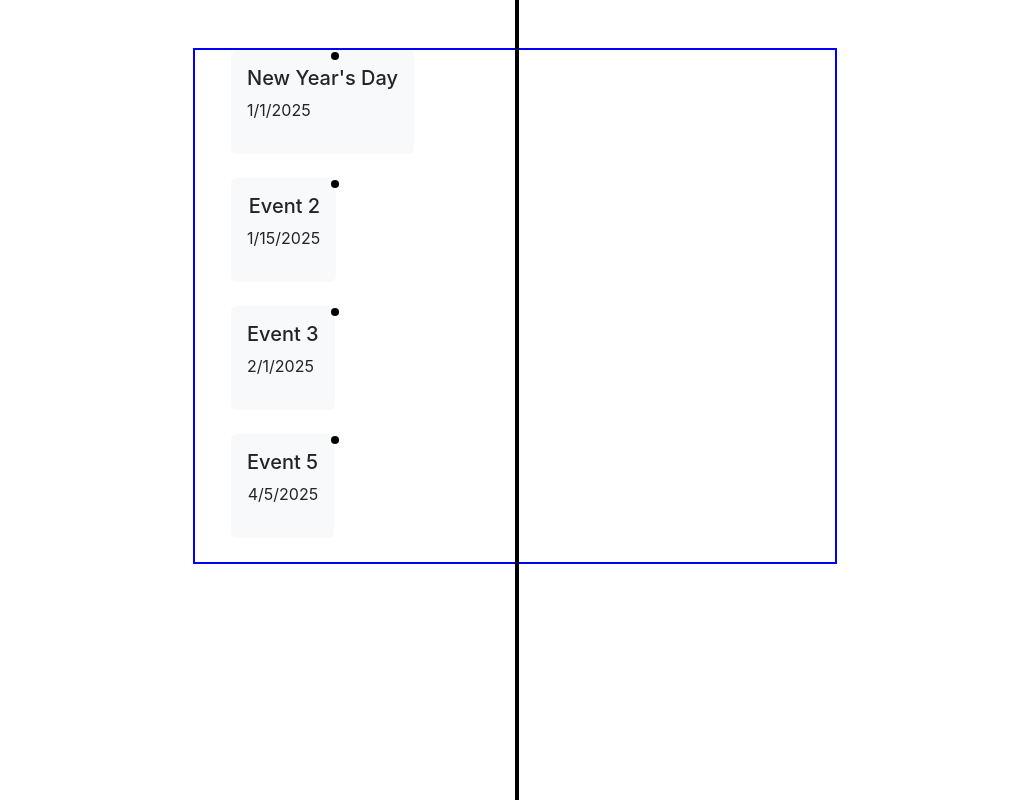
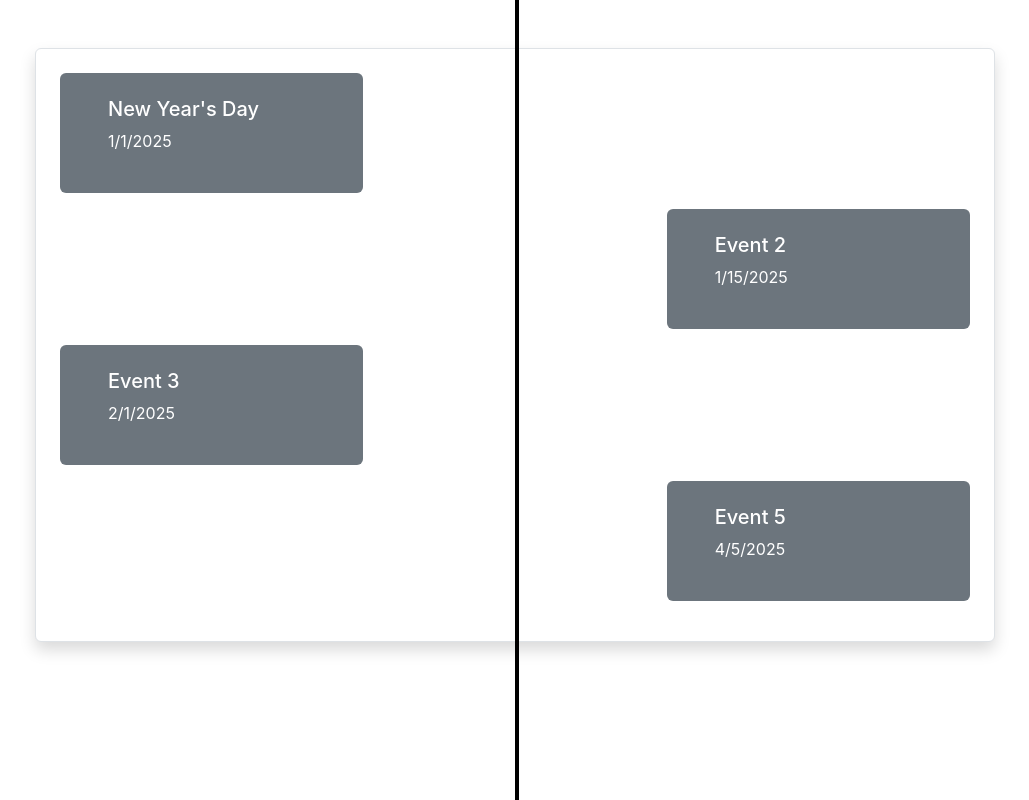
Before and after one commit to makantayebi/history, a React (Create React App) app: page / in a window 1280 px wide. Shown: the whole page, without its empty margins (125-1154 px from the left). Built offline with nearby package versions, Linux system fonts and the light colour scheme.

Commit message:
Minimum viable style

```diff
--- a/src/App.js
+++ b/src/App.js
@@ -1,6 +1,6 @@
 import logo from './logo.svg';
 import './App.css';
-import Timeline from './Timeline';
+import Timeline from './component/timeline/Timeline';
 
 function App() {
   return (
--- a/src/Timeline.jsx
+++ /dev/null
@@ -1,77 +0,0 @@
-import React from "react";
-
-// Sample data in (date, title) format
-const events = [
-    { date: "2025-01-01", title: "New Year's Day" },
-    { date: "2025-01-15", title: "Event 2" },
-    { date: "2025-02-01", title: "Event 3" },
-    { date: "2025-04-05", title: "Event 5" },
-  ];
-
-// Sort the events by date
-events.sort((a, b) => new Date(a.date) - new Date(b.date));
-const teststyle = {
-    border: "2px solid blue",
-};
-
-const Timeline = () => {
-  return (
-  <>
-    {/* Vertical line */}
-    <div
-        style={{
-            position: "absolute",
-            top: 0,
-            bottom: 0,
-            left: "50%",
-            width: "4px",
-            backgroundColor: "black",
-            zIndex: 1
-        }}
-    ></div>
-        <div className="d-flex justify-content-center container mt-5">
-        <div className="row" style={teststyle}>
-            {/* Timeline container */}
-            <div className="col-12 text-start position-relative" style={{width: "40em"}}>
-
-            {/* Event List */}
-            {events.map((event, index) => (
-                <div
-                key={index}
-                className={`col-5 timeline-event position-relative mb-4 d-flex ${
-                    index % 2 === 0 ? "text-start" : "text-end"
-                }`}
-                >
-                <div
-                    className="timeline-marker position-absolute"
-                    style={{
-                    left: "50%",
-                    top: "0",
-                    transform: "translateX(-50%)",
-                    backgroundColor: "black",
-                    width: "12px",
-                    height: "12px",
-                    borderRadius: "50%",
-                    border: "2px solid white",
-                    }}
-                ></div>
-
-                {/* Event content */}
-                <div
-                    className={`timeline-content ms-4 ${
-                    index % 2 === 0 ? "me-4" : "ms-4"
-                    } bg-light p-3 rounded`}
-                >
-                    <h5>{event.title}</h5>
-                    <p>{new Date(event.date).toLocaleDateString()}</p>
-                </div>
-                </div>
-            ))}
-            </div>
-        </div>
-        </div>
-    </>
-  );
-};
-
-export default Timeline;
--- /dev/null
+++ b/src/component/timeline/Timeline.css
@@ -0,0 +1,9 @@
+.timess {
+    position: absolute;
+    top: 0;
+    bottom: 0;
+    left: 50%;
+    width: 4px;
+    background-color: black;
+    z-index: 1
+}
--- /dev/null
+++ b/src/component/timeline/Timeline.jsx
@@ -0,0 +1,52 @@
+import React from "react";
+import './Timeline.css';
+// Sample data in (date, title) format
+
+const events = [
+    { date: "2025-01-01", title: "New Year's Day" },
+    { date: "2025-01-15", title: "Event 2" },
+    { date: "2025-02-01", title: "Event 3" },
+    { date: "2025-04-05", title: "Event 5" },
+  ];
+
+// Sort the events by date
+events.sort((a, b) => new Date(a.date) - new Date(b.date));
+
+const Timeline = () => {
+  return (
+  <>
+    {/* Vertical line */}
+    <div className="timess"></div>
+        <div className="container mt-5 w-75 bg-white p-4 border rounded shadow">
+        <div className="row">
+            {/* Timeline container */}
+            <div className="col-12 text-start position-relative">
+
+            {/* Event List */}
+            {events.map((event, index) => (
+                <div
+                key={index}
+                className={`col-4 w-40 mb-3 ms-0 bg-secondary text-white p-2 rounded ${
+                    index % 2 === 0 ? "me-auto" : "ms-auto"
+                }`}
+                >
+
+                {/* Event content */}
+                <div
+                    className={`timeline-content ms-4 ${
+                    index % 2 === 0 ? "me-4" : "ms-4"
+                    } p-3 rounded`}
+                >
+                    <h5>{event.title}</h5>
+                    <p>{new Date(event.date).toLocaleDateString()}</p>
+                </div>
+                </div>
+            ))}
+            </div>
+        </div>
+        </div>
+    </>
+  );
+};
+
+export default Timeline;
```
